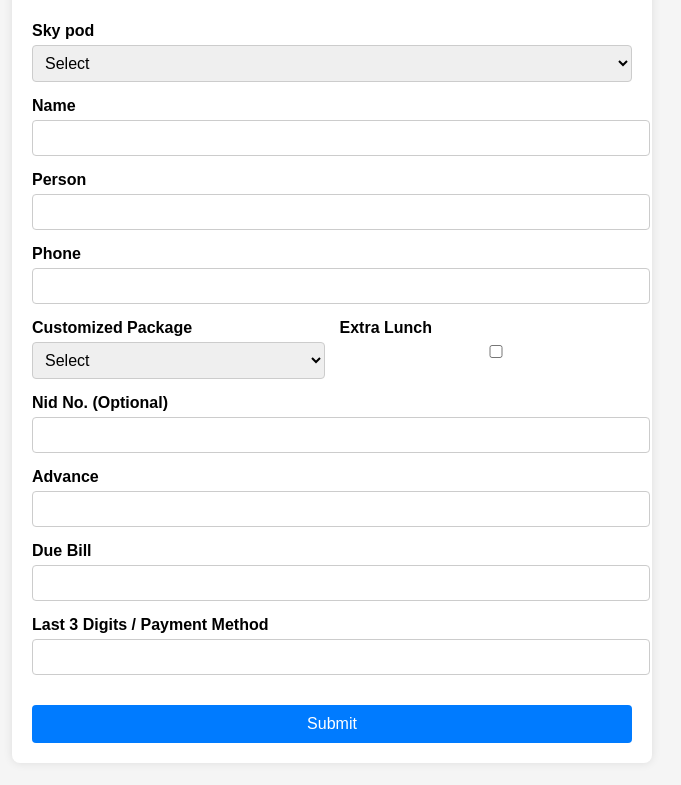
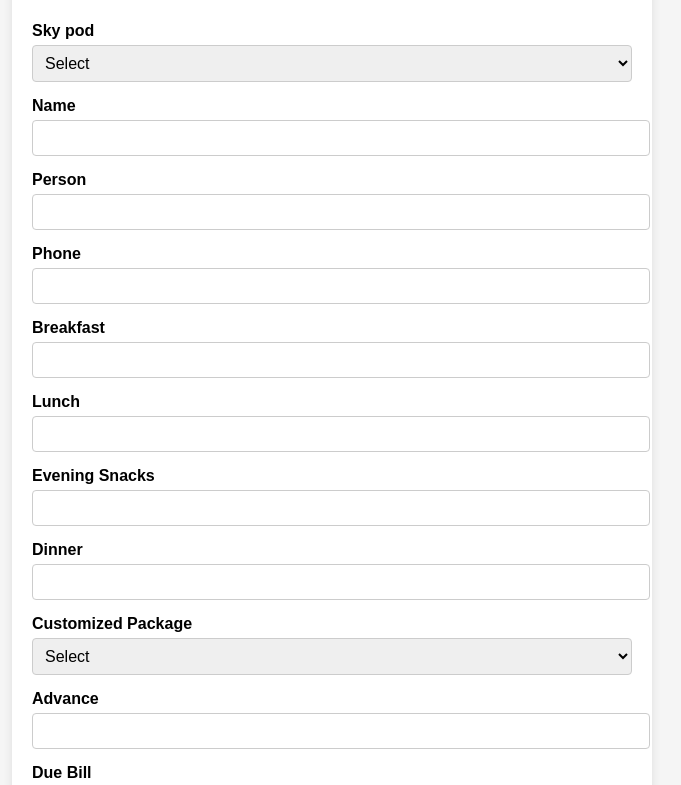
Before and after one commit to MohsinHridoy/camping-cox-web, a React (Create React App) app: page / in a window 1280 px wide. Shown: the part 372-1157 px from the top of the page, without its empty margins (308-989 px from the left). Built offline with nearby package versions, Linux system fonts and the light colour scheme.

Commit message:
first commit

```diff
--- a/src/App.js
+++ b/src/App.js
@@ -1,9 +1,8 @@
 import React, { useState } from 'react';
 import './App.css';
 import logo from './logo.jpeg';
-import camp1 from './images/camp1.jpeg'; // Import your camping images
+import camp1 from './images/camp1.jpeg';
 import camp2 from './images/camp2.jpeg';
-
 import axios from 'axios';
 
 function App() {
@@ -20,11 +19,14 @@ function App() {
     regular: '',
     glamp: '',
     sky: '',
-    // lakepod: '',
     is_day: false,
     is_customized: '',
     nid_no: '',
     customized_details: '',
+    breakfast: '',
+    lunch: '',
+    evening_snacks: '',
+    dinner: '',
   });
 
   const handleChange = (e) => {
@@ -38,8 +40,15 @@ function App() {
   const handleSubmit = async (e) => {
     e.preventDefault();
 
-    if (!formData.date || !formData.name || !formData.person || !formData.advance) {
-      alert('Please fill out the required fields: Date, Name, Person, and Advance.');
+    // Validation checks
+    if (
+      !formData.date ||
+      !formData.name ||
+      !formData.person ||
+      !formData.phone ||
+      !formData.advance
+    ) {
+      alert('Please fill out the required fields: Date, Name, Person, Phone, and Advance.');
       return;
     }
 
@@ -48,15 +57,18 @@ function App() {
     const transformedData = {
       ...formData,
       id: uniqueId,
-      eco: formData.eco === '' || formData.eco === null ? 0 : parseInt(formData.eco, 10),
-      person: formData.person === '' || formData.person === null ? 0 : parseInt(formData.person, 10),
-      advance: formData.advance === '' || formData.advance === null ? 0 : parseInt(formData.advance, 10),
-      due_bill: formData.due_bill === '' || formData.due_bill === null ? 0 : parseInt(formData.due_bill, 10),
-      tent: formData.tent === '' || formData.tent === null ? 0 : parseInt(formData.tent, 10),
-      regular: formData.regular === '' || formData.regular === null ? 0 : parseInt(formData.regular, 10),
-      glamp: formData.glamp === '' || formData.glamp === null ? 0 : parseInt(formData.glamp, 10),
-      sky: formData.sky === '' || formData.sky === null ? 0 : parseInt(formData.sky, 10),
-      // lakepod: formData.lakepod === '' ? 0 : parseInt(formData.lakepod, 10),
+      eco: formData.eco ? parseInt(formData.eco, 10) : 0,
+      person: formData.person ? parseInt(formData.person, 10) : 0,
+      advance: formData.advance ? parseInt(formData.advance, 10) : 0,
+      due_bill: formData.due_bill ? parseInt(formData.due_bill, 10) : 0,
+      tent: formData.tent ? parseInt(formData.tent, 10) : 0,
+      regular: formData.regular ? parseInt(formData.regular, 10) : 0,
+      glamp: formData.glamp ? parseInt(formData.glamp, 10) : 0,
+      sky: formData.sky ? parseInt(formData.sky, 10) : 0,
+      breakfast: formData.breakfast ? parseInt(formData.breakfast, 10) : 0,
+      lunch: formData.lunch ? parseInt(formData.lunch, 10) : 0,
+      evening_snacks: formData.evening_snacks ? parseInt(formData.evening_snacks, 10) : 0,
+      dinner: formData.dinner ? parseInt(formData.dinner, 10) : 0,
     };
 
     try {
@@ -68,8 +80,8 @@ function App() {
         transformedData,
         {
           headers: {
-            'Authorization': `Bearer ${apiKey}`,
-            'apikey': apiKey,
+            Authorization: `Bearer ${apiKey}`,
+            apikey: apiKey,
             'Content-Type': 'application/json',
           },
         }
@@ -85,9 +97,9 @@ function App() {
     }
   };
 
-  const renderNumberSelect = (name) => {
+  const renderNumberSelect = (name, limit) => {
     const options = [];
-    for (let i = 1; i <= 10; i++) {
+    for (let i = 1; i <= limit; i++) {
       options.push(
         <option key={i} value={i}>
           {i}
@@ -95,11 +107,7 @@ function App() {
       );
     }
     return (
-      <select
-        name={name}
-        value={formData[name]}
-        onChange={handleChange}
-      >
+      <select name={name} value={formData[name]} onChange={handleChange}>
         <option value="">Select</option>
         {options}
       </select>
@@ -122,29 +130,27 @@ function App() {
               required
             />
           </div>
-          {/* New Row for Eco, Tent, Regular, Glamp, Sky, and Lakepod */}
           <div className="form-group-row">
             <div className="form-group">
               <label>Eco Pod</label>
-              {renderNumberSelect('eco')}
+              {renderNumberSelect('eco', 10)}
             </div>
             <div className="form-group">
               <label>Tent</label>
-              {renderNumberSelect('tent')}
+              {renderNumberSelect('tent', 20)}
             </div>
             <div className="form-group">
               <label>Lake Pod</label>
-              {renderNumberSelect('regular')}
+              {renderNumberSelect('regular', 7)}
             </div>
             <div className="form-group">
               <label>Glamping</label>
-              {renderNumberSelect('glamp')}
+              {renderNumberSelect('glamp', 10)}
             </div>
             <div className="form-group">
               <label>Sky pod</label>
-              {renderNumberSelect('sky')}
+              {renderNumberSelect('sky', 1)}
             </div>
-
           </div>
 
           <div className="form-group">
@@ -174,6 +180,43 @@ function App() {
               name="phone"
               value={formData.phone}
               onChange={handleChange}
+              required
+            />
+          </div>
+          <div className="form-group">
+            <label>Breakfast</label>
+            <input
+              type="number"
+              name="breakfast"
+              value={formData.breakfast}
+              onChange={handleChange}
+            />
+          </div>
+          <div className="form-group">
+            <label>Lunch</label>
+            <input
+              type="number"
+              name="lunch"
+              value={formData.lunch}
+              onChange={handleChange}
+            />
+          </div>
+          <div className="form-group">
+            <label>Evening Snacks</label>
+            <input
+              type="number"
+              name="evening_snacks"
+              value={formData.evening_snacks}
+              onChange={handleChange}
+            />
+          </div>
+          <div className="form-group">
+            <label>Dinner</label>
+            <input
+              type="number"
+              name="dinner"
+              value={formData.dinner}
+              onChange={handleChange}
             />
           </div>
 
@@ -190,7 +233,7 @@ function App() {
                 <option value="no">No</option>
               </select>
             </div>
-            <div className="form-group">
+            {/* <div className="form-group">
               <label>Extra Lunch</label>
               <input
                 type="checkbox"
@@ -198,7 +241,7 @@ function App() {
                 checked={formData.is_day}
                 onChange={handleChange}
               />
-            </div>
+            </div> */}
           </div>
 
           {formData.is_customized === 'yes' && (
@@ -209,19 +252,10 @@ function App() {
                 name="customized_details"
                 value={formData.customized_details}
                 onChange={handleChange}
+                placeholder="Enter package details"
               />
             </div>
           )}
-
-          <div className="form-group">
-            <label>Nid No. (Optional)</label>
-            <input
-              type="text"
-              name="nid_no"
-              value={formData.nid_no}
-              onChange={handleChange}
-            />
-          </div>
 
           <div className="form-group">
             <label>Advance</label>
@@ -255,7 +289,6 @@ function App() {
         </form>
       </div>
 
-      {/* Images Section */}
       <div className="image-gallery">
         <h3>Camp in Cox</h3>
         <div className="gallery">
```
